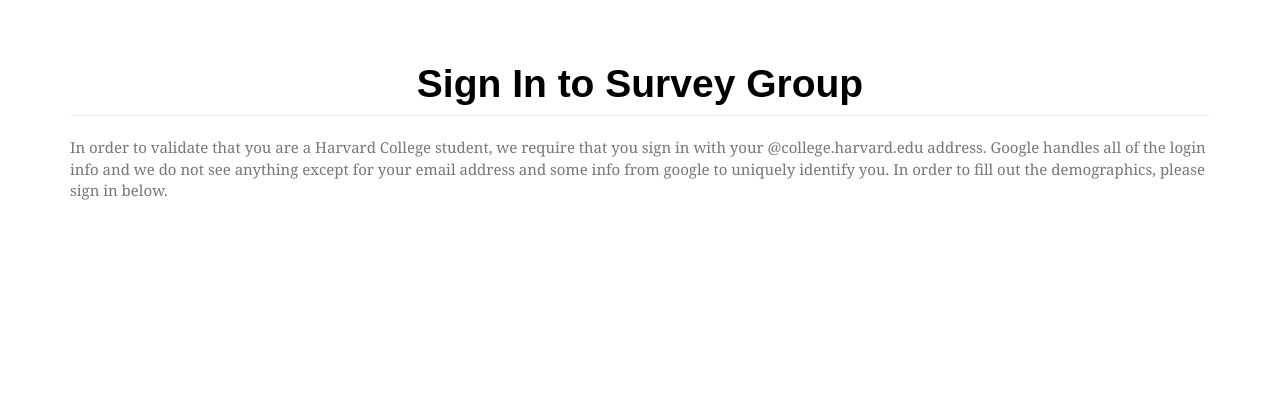
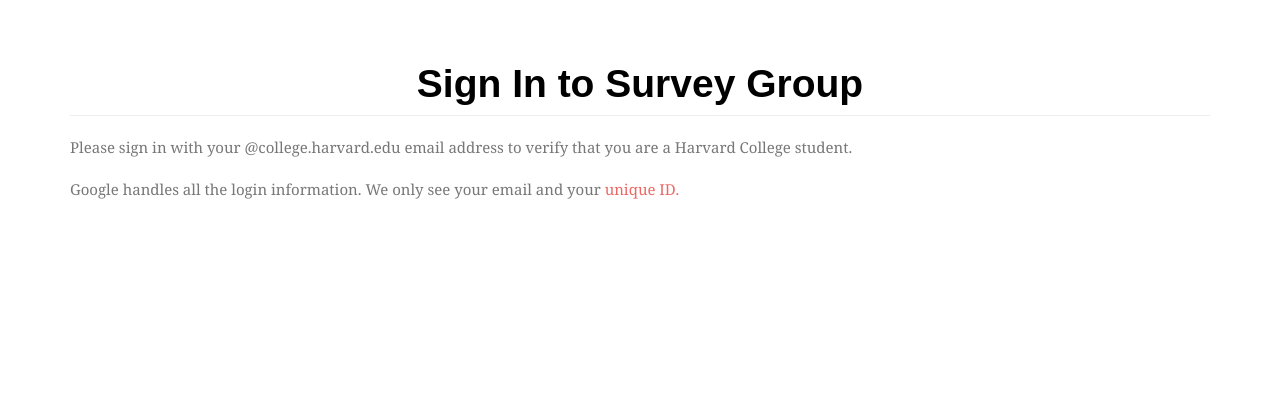
Before and after one commit to Eandalf7h/HarvardOpenData, a Flask app: page /auth/1 in a window 1280 px wide. Shown: the part 61-460 px from the top of the page. Run offline with Flask 2, Linux system fonts and the light colour scheme; some libraries are stand-ins or nearby versions; some web fonts are replaced.

Commit message:
Rewrote copy for survey authentication

```diff
--- a/templates/auth.html
+++ b/templates/auth.html
@@ -10,8 +10,12 @@
 
 <div class="container">
     <h1 class="page-header centered">Sign In to Survey Group</h1>
-    In order to validate that you are a Harvard College student, we require that you sign in with your @college.harvard.edu address. Google handles all of the login info and we do not see anything except for your email address and some info from google to uniquely identify you. In order to fill out the demographics, please sign in below.
-
+    <p>Please sign in with your @college.harvard.edu email address to verify that you are a Harvard College student.</p>
+    <p>Google handles all the login information. We only see your email and your
+        <a href="https://github.com/HarvardOpenData/HODP-Surveys/blob/master/README.md#google-sign-in-for-identity-verification">
+            unique ID.
+        </a>
+    </p>
     <div class="g-signin2 centered" data-onsuccess="onSignIn"></div>
 </div>
 
```
